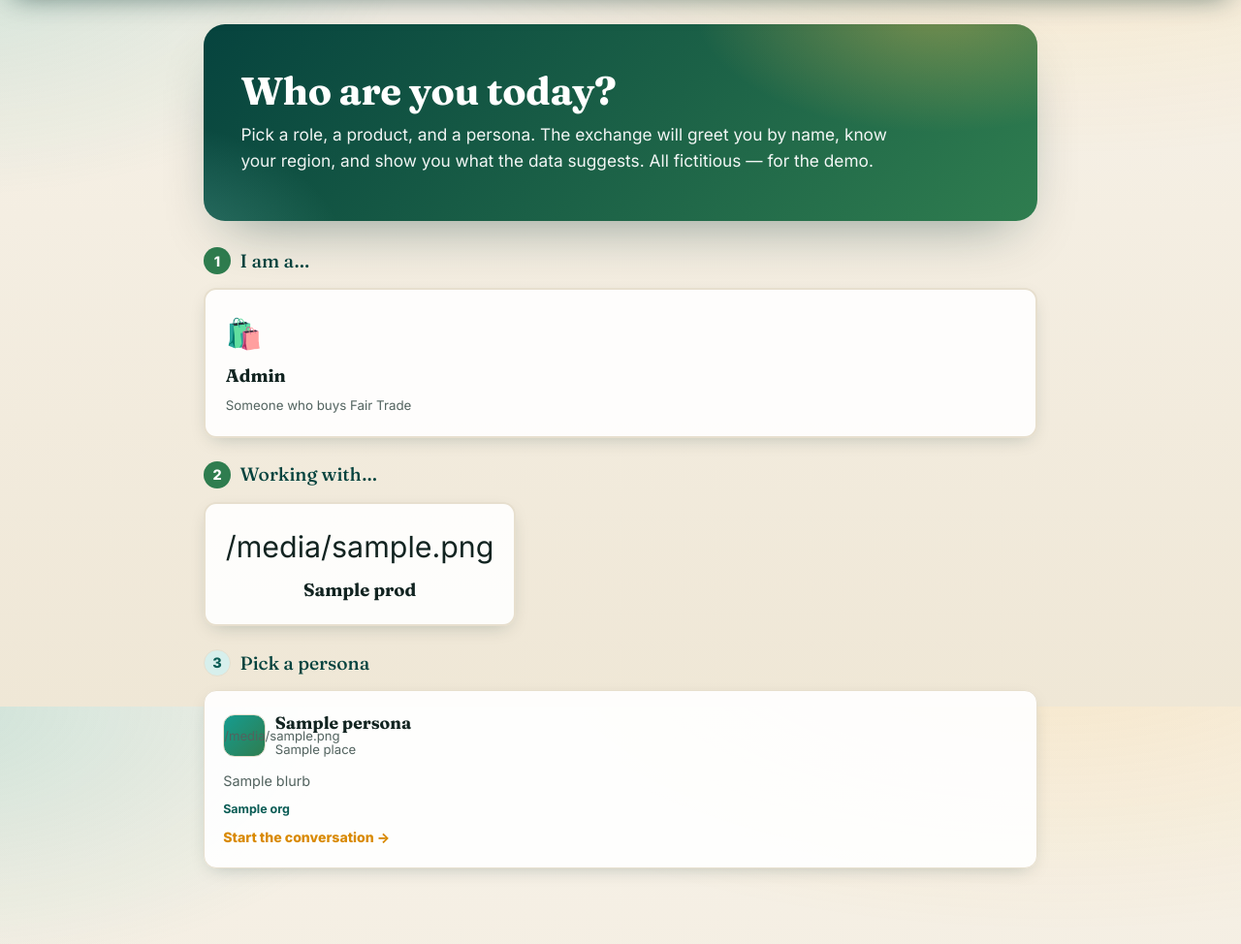
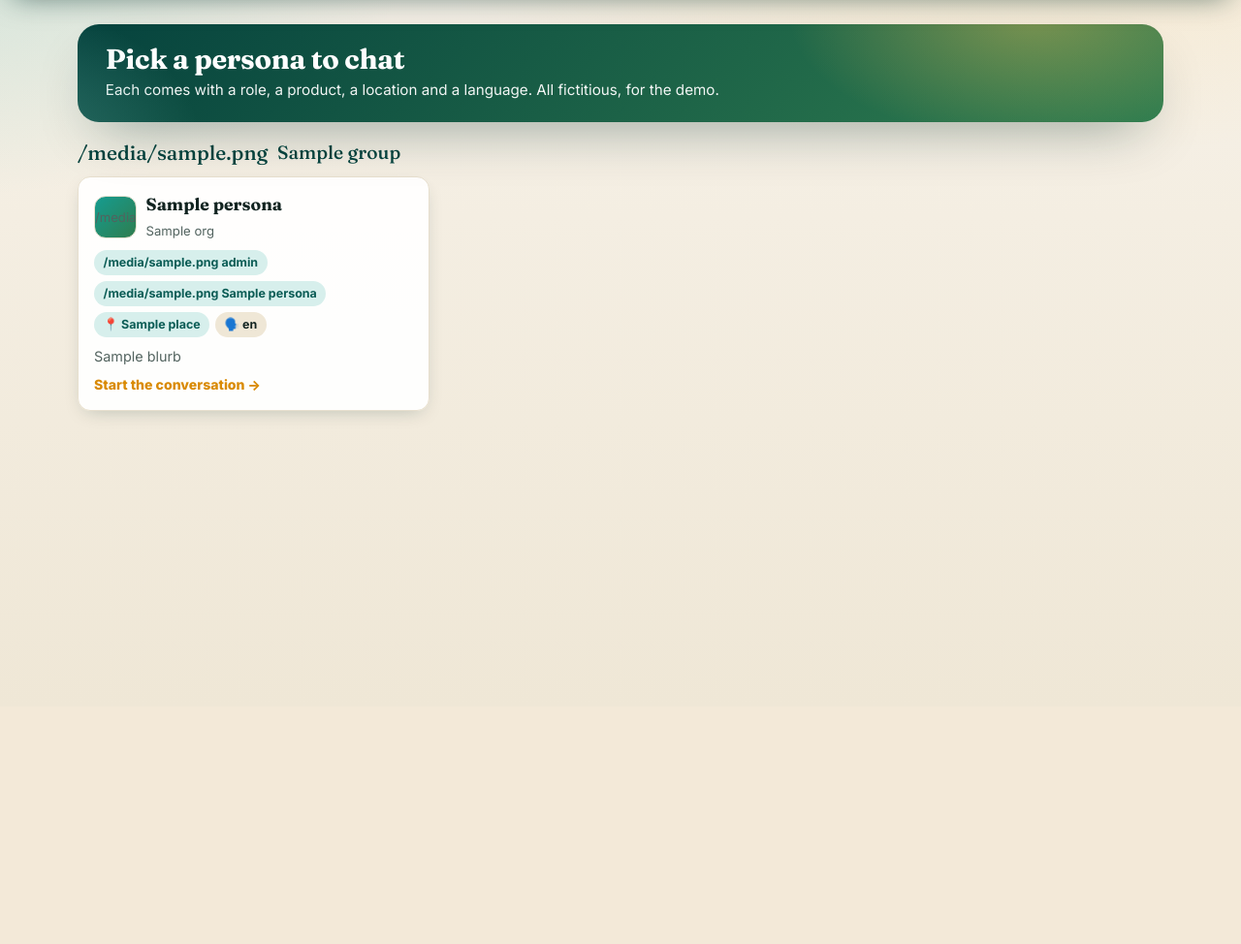
Before and after one commit to jzeng151/Fair-Exchange, a Django app: template ui/sada/exchange/templates/exchange/picker.html in a window 1280 px wide. Shown: the part 71-1045 px from the top of the page at 97% size. After the commit the page ends 503 px from the top, so only its background shows below. Run offline with Django 5.2, Linux system fonts and the light colour scheme; the template is opened without the code that fills it: most values are stand-ins (such as "Sample title", 1, 10 or a date in 2020).

Commit message:
Changes added

```diff
--- a/ui/sada/exchange/static/css/app.css
+++ b/ui/sada/exchange/static/css/app.css
@@ -399,6 +399,22 @@ body.chat-body { height: 100vh; overflow: hidden; display: flex; flex-direction:
 .persona-card p { margin: 0; color: var(--ink-soft); font-size: .9rem; flex: 1; }
 .persona-card-org { font-size: .78rem; color: var(--teal-700); font-weight: 700; }
 .persona-card-go { color: var(--gold-600); font-weight: 800; font-size: .88rem; }
+.hero-compact { padding: 1.3rem 1.8rem; margin-bottom: .4rem; }
+.hero-compact h1 { font-size: 1.8rem; margin-bottom: .3rem; }
+.hero-compact p { font-size: .95rem; max-width: none; }
+.picker-group { margin: .9rem 0; }
+.picker-group .step-label { margin-bottom: .5rem; }
+.page-wide { max-width: 1120px; }
+.picker-group .persona-cards { grid-template-columns: repeat(3, minmax(0, 1fr)); }
+.picker-group .persona-card { padding: .9rem 1rem; gap: .45rem; }
+.picker-group .persona-card-top > div { min-width: 0; }
+.picker-group .persona-card-top span { white-space: nowrap; overflow: hidden; text-overflow: ellipsis; }
+.picker-group .persona-card p { flex: 0 0 auto; }
+.picker-group .persona-card-go { margin-top: auto; }
+@media (max-width: 820px) { .picker-group .persona-cards { grid-template-columns: minmax(0, 1fr); } .persona-chip { white-space: normal; } }
+.persona-chips { display: flex; flex-wrap: wrap; gap: .35rem; }
+.persona-chip { background: var(--teal-100); color: var(--teal-700); border-radius: 999px; padding: .2rem .6rem; font-size: .78rem; font-weight: 700; white-space: nowrap; }
+.persona-chip-lang { background: var(--cream-deep); color: var(--ink); }
 
 /* ---- location + weather ---- */
 .location-card { overflow: hidden; }
--- a/ui/sada/exchange/templates/exchange/picker.html
+++ b/ui/sada/exchange/templates/exchange/picker.html
@@ -2,66 +2,38 @@
 {% block title %}Choose a persona · Fair Trade Exchange{% endblock %}
 {% block body %}
 <div class="wrap">
-  <div class="page">
-    <div class="hero" style="margin-bottom:1.6rem">
-      <h1>Who are you today?</h1>
-      <p>Pick a role, a product, and a persona. The exchange will greet you by name, know your region,
-      and show you what the data suggests. All fictitious — for the demo.</p>
+  <div class="page page-wide">
+    <div class="hero hero-compact">
+      <h1>Pick a persona to chat</h1>
+      <p>Each comes with a role, a product, a location and a language. All fictitious, for the demo.</p>
     </div>
 
-    <!-- Step 1: role -->
-    <div class="step">
-      <div class="step-label"><span class="step-num {% if role %}done{% endif %}">1</span> I am a…</div>
-      <div class="pick-row">
-        {% for r in roles %}
-          <a class="pick-tile {% if r == role %}active{% endif %}" href="?role={{ r }}">
-            <span class="pick-emoji">{% if r == 'producer' %}🌱{% else %}🛍️{% endif %}</span>
-            <b>{{ r|capfirst }}</b>
-            <small>{% if r == 'producer' %}Farmer, fisher or co-op member{% else %}Someone who buys Fair Trade{% endif %}</small>
-          </a>
-        {% endfor %}
-      </div>
-    </div>
-
-    <!-- Step 2: product -->
-    {% if role %}
-    <div class="step">
-      <div class="step-label"><span class="step-num {% if product %}done{% endif %}">2</span> Working with…</div>
-      <div class="pick-row">
-        {% for prod in products %}
-          <a class="pick-tile small {% if prod.key == product %}active{% endif %}" href="?role={{ role }}&product={{ prod.key }}">
-            <span class="pick-emoji">{{ prod.icon }}</span>
-            <b>{{ prod.label }}</b>
-          </a>
-        {% endfor %}
-      </div>
-    </div>
-    {% endif %}
-
-    <!-- Step 3: persona -->
-    {% if personas %}
-    <div class="step">
-      <div class="step-label"><span class="step-num">3</span> Pick a persona</div>
+    {% for g in groups %}
+    <div class="step picker-group">
+      <div class="step-label"><span class="pick-emoji" style="font-size:1.3rem">{{ g.icon }}</span> {{ g.label }}</div>
       <div class="persona-cards">
-        {% for p in personas %}
-          <a class="persona-card" href="{% url 'chat' p.id %}">
+        {% for p in g.personas %}
+          <a class="persona-card" href="{% url 'chat' p.id %}?lang={{ p.chat_lang }}">
             <div class="persona-card-top">
               <span class="persona-card-avatar">{{ p.avatar }}</span>
               <div>
                 <b>{{ p.name }}</b>
-                <span>{{ p.location.place }}</span>
+                <span>{{ p.org }}</span>
               </div>
             </div>
+            <div class="persona-chips">
+              <span class="persona-chip" title="Role">{{ p.role_icon }} {{ p.role_label }}</span>
+              <span class="persona-chip" title="Product">{{ p.product_icon }} {{ p.product_label }}</span>
+              <span class="persona-chip" title="Location">{{ p.flag|default:"📍" }} {{ p.location.place }}</span>
+              <span class="persona-chip persona-chip-lang" title="Chat language">🗣️ {{ p.lang_label }}</span>
+            </div>
             <p>{{ p.blurb }}</p>
-            <div class="persona-card-org">{{ p.org }}</div>
             <div class="persona-card-go">Start the conversation →</div>
           </a>
         {% endfor %}
       </div>
     </div>
-    {% elif product %}
-      <p class="footnote">No personas for that pick yet.</p>
-    {% endif %}
+    {% endfor %}
   </div>
 </div>
 {% endblock %}
```
Also changed, not shown: ui/sada/exchange/catalog.py (+18 -1 lines), ui/sada/exchange/views.py (+30 -17 lines).
